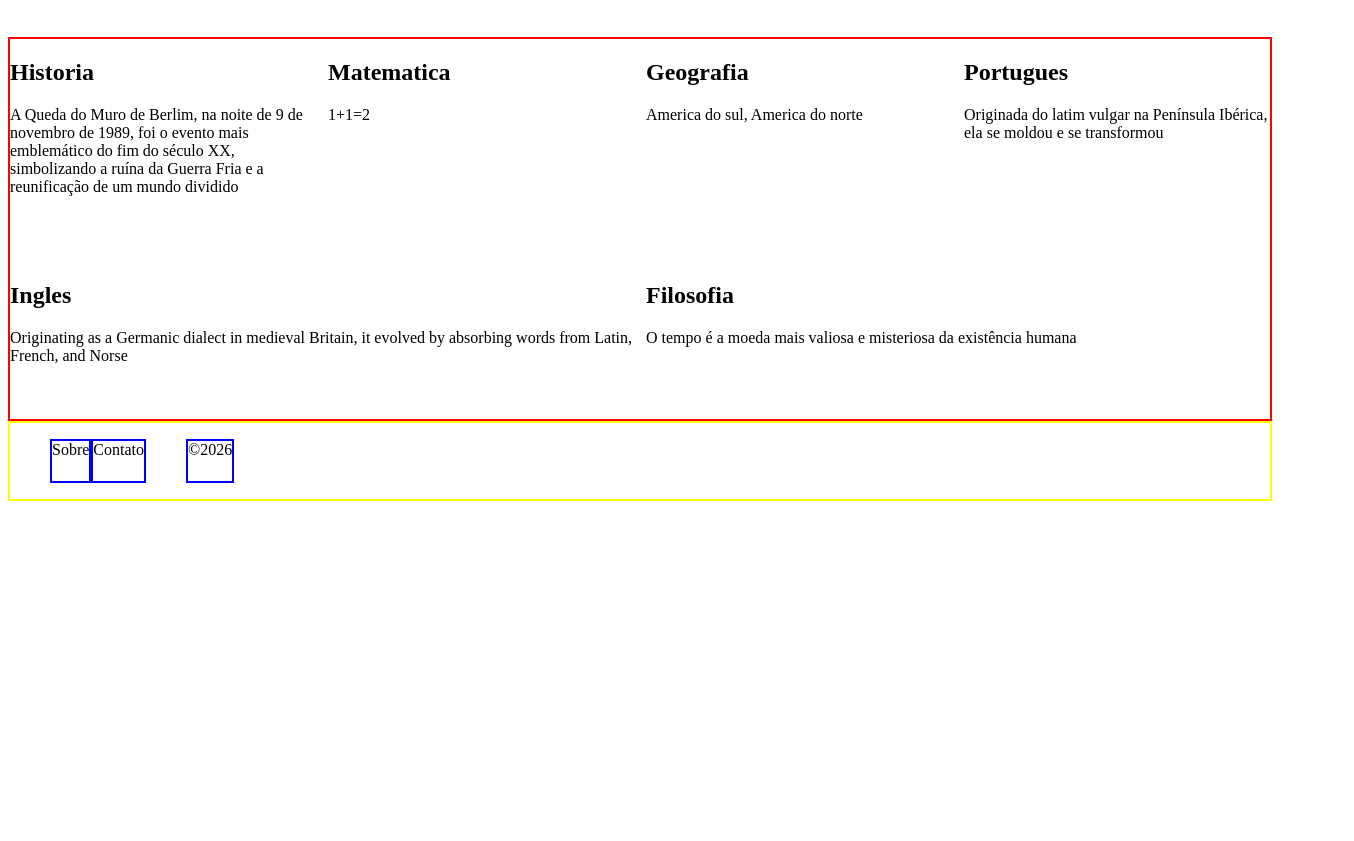
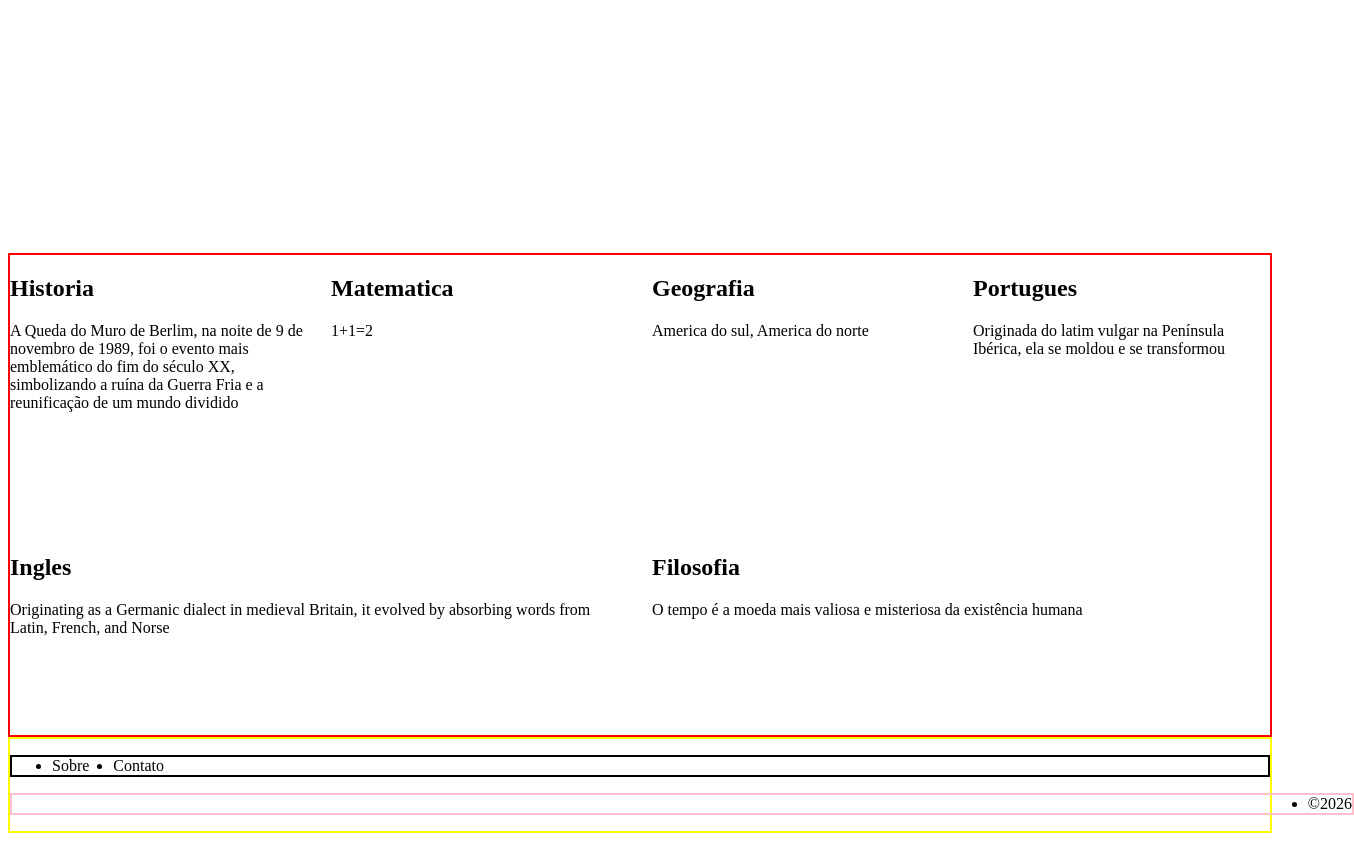
Before and after one commit to felipegabriel0324-cmyk/flex-box, a plain HTML site: page index.html in a window 1280 px wide. Shown: the part 45-886 px from the top of the page, 1354 px wide, since content can reach past the window. Before the commit the page ends 800 px from the top, so only its background shows below. Drawn offline with Linux system fonts and the light colour scheme.

Commit message:
Quase la

```diff
--- a/style.css
+++ b/style.css
@@ -1,3 +1,9 @@
+body {
+	display:flex;
+	flex-direction:column;
+	justify-content:space-between;
+	min-height:100vh;
+}
 .topo {
 	display:flex;
 	flex-direction:row;
@@ -15,40 +21,36 @@
 	display:flex;
 	justify-content:center;
 	align-items:center;
-	height:24px
+	height:240px;
 }
 .grade {
 	display:flex;
+	flex-grow:1;
 	flex-direction:row;
 	justify-content:space-between;
 	align-items:flex-start;
 	flex-wrap:wrap;
-	gap:12px;
-	height:380px;
+	gap:24px;
+	height:480px;
 	border:2px solid red;
 }
 .card {
 	flex:1 1 280px;
 }
 .rodape {
-	display:flex;
+	flex:1 1 0;
 	border:2px solid yellow;
-}
-.rodape li {
-	display:flex;
-	flex-direction:row;
-	height:40px;
-	border:2px solid blue;
-	gap:400px;
 }
 .fot {
 	display:flex;
 	flex-direction:row;
-	justify-content:space-between;
-	align-items:flex-start;
+	justify-content:flex-start;
+	gap:24px;
+	border:2px solid black;
 }
 .copyright {
 	display:flex;
-	justify:flex-end;
-	gap:400px;
+	justify-content:flex-end;
+	border:2px solid pink;
+	width:1300px;
 }
```
Also changed, not shown: index.html (+1 -1 lines).
